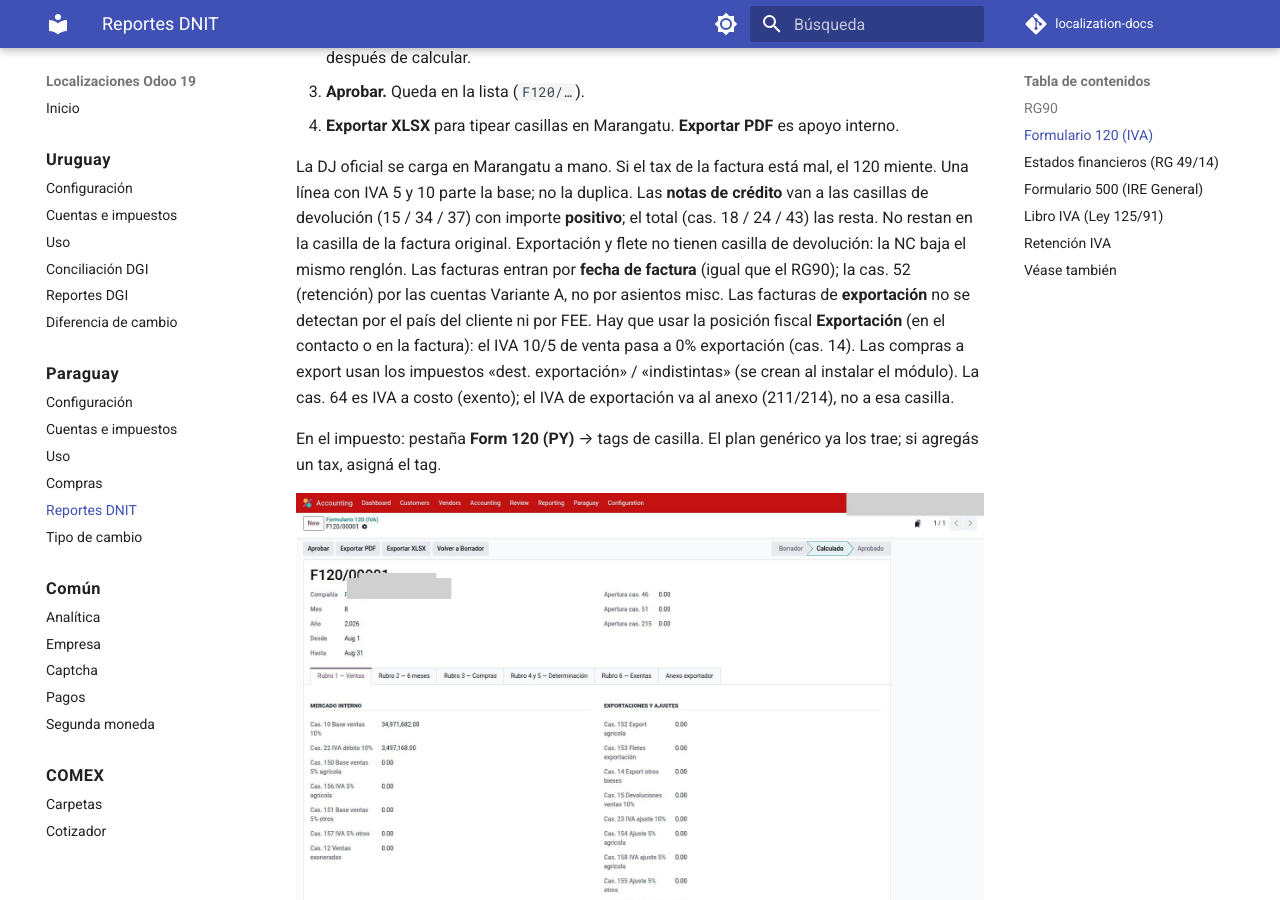
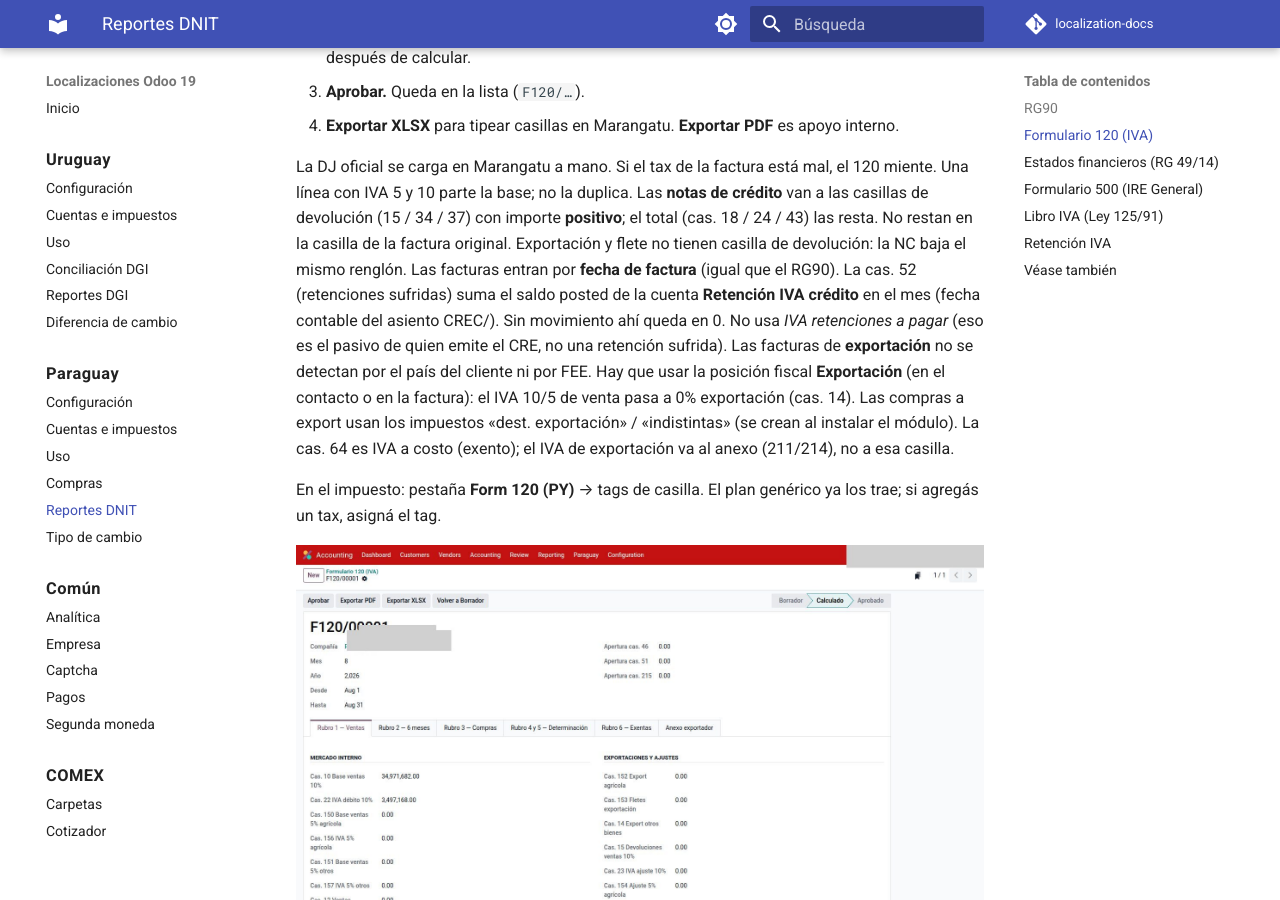
Before and after one commit to Pabloolano/localization-docs, an MkDocs documentation site: the page built from docs/paraguay/reportes.md, in a window 1280 px wide and 900 px high, scrolled down 2248 px. Built offline with MkDocs 1.6.1 and Material for MkDocs 9.7.7, drawn with Linux system fonts in a browser that asks for light colours; comment, search, counter and statistics services are not loaded.

Commit message:
docs(py): cas. 52 Form 120 lee solo la cuenta de crédito IVA
Fuente: saldo posted de Retención IVA crédito (CREC/). Sin
movimiento = 0. No usa el pasivo del agente emisor.

Co-authored-by: Cursor <cursoragent@cursor.com>

```diff
--- a/docs/paraguay/reportes.md
+++ b/docs/paraguay/reportes.md
@@ -63,8 +63,11 @@ Las **notas de crédito** van a las casillas de devolución (15 / 34 / 37) con
 importe **positivo**; el total (cas. 18 / 24 / 43) las resta. No restan en la
 casilla de la factura original. Exportación y flete no tienen casilla de
 devolución: la NC baja el mismo renglón.
-Las facturas entran por **fecha de factura** (igual que el RG90); la cas. 52
-(retención) por las cuentas Variante A, no por asientos misc.
+Las facturas entran por **fecha de factura** (igual que el RG90). La cas. 52
+(retenciones sufridas) suma el saldo posted de la cuenta **Retención IVA
+crédito** en el mes (fecha contable del asiento CREC/). Sin movimiento ahí
+queda en 0. No usa *IVA retenciones a pagar* (eso es el pasivo de quien
+emite el CRE, no una retención sufrida).
 Las facturas de **exportación** no se detectan por el país del cliente ni por FEE.
 Hay que usar la posición fiscal **Exportación** (en el contacto o en la factura):
 el IVA 10/5 de venta pasa a 0% exportación (cas. 14). Las compras a export usan
```
